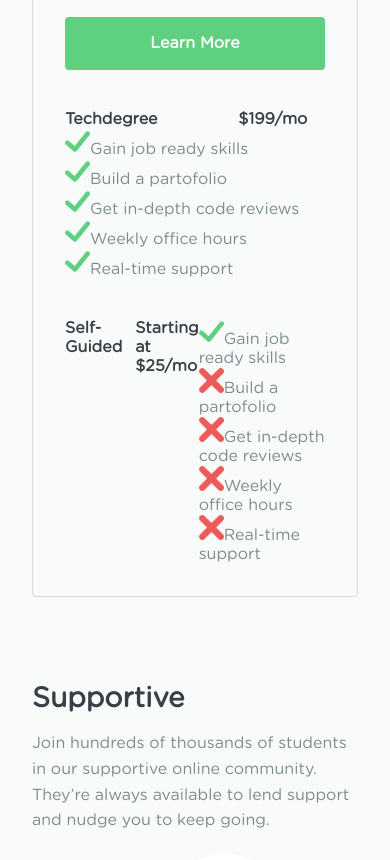
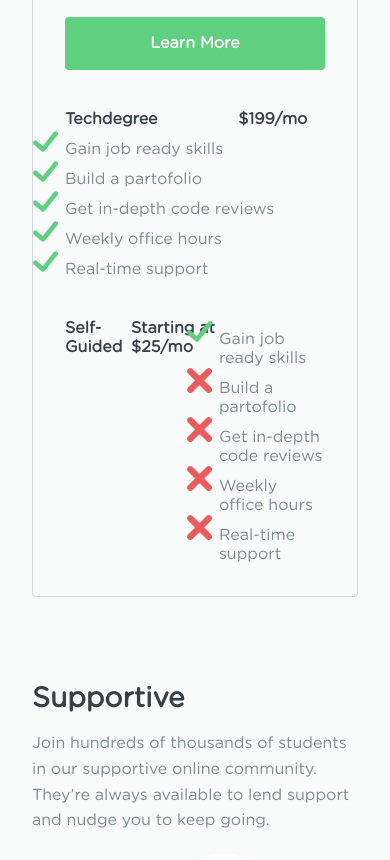
Before and after one commit to FabienHP/projet1, a plain HTML site: page index.html in a window 390 px wide. Shown: the part 4548-5408 px from the top of the page. Drawn offline with Linux system fonts and the light colour scheme.

Commit message:
modif 19-09-19 17h54

```diff
--- a/index.html
+++ b/index.html
@@ -157,11 +157,11 @@
                     </div>
 
                     <ul class="checkitems">
-                        <li><img src="img/Check.png" alt="Ok">Gain job ready skills</li>
-                        <li><img src="img/Check.png" alt="Ok">Build a partofolio</li>
-                        <li><img src="img/Check.png" alt="Ok">Get in-depth code reviews</li>
-                        <li><img src="img/Check.png" alt="Ok">Weekly office hours</li>
-                        <li><img src="img/Check.png" alt="Ok">Real-time support</li>
+                        <li class="ok">Gain job ready skills</li>
+                        <li class="ok">Build a partofolio</li>
+                        <li class="ok">Get in-depth code reviews</li>
+                        <li class="ok">Weekly office hours</li>
+                        <li class="ok">Real-time support</li>
                     </ul>
                 </div>
 
@@ -169,15 +169,15 @@
                     <div class="col-sm-6">
                         <h5 >Self-Guided</h5>
                     </div>
-                    <div class="col-sm-4">
-                        <span>Starting at $25/mo</span>
+                    <div class="col-sm-8 selfguided">
+                        <span>Starting at</span><span> $25/mo</span>
                     </div>
                     <ul class="checkitems">
-                        <li><img src="img/Check.png" alt="Ok">Gain job ready skills</li>
-                        <li><img src="img/Cross.png" alt="No">Build a partofolio</li>
-                        <li><img src="img/Cross.png" alt="No">Get in-depth code reviews</li>
-                        <li><img src="img/Cross.png" alt="No">Weekly office hours</li>
-                        <li><img src="img/Cross.png" alt="No">Real-time support</li>
+                        <li class="ok">Gain job ready skills</li>
+                        <li class="no">Build a partofolio</li>
+                        <li class="no">Get in-depth code reviews</li>
+                        <li class="no">Weekly office hours</li>
+                        <li class="no">Real-time support</li>
                     </ul>
                 </div>
             </section>
--- a/style.css
+++ b/style.css
@@ -493,10 +493,20 @@
 
      }
 
+     .ok{
+         list-style-image: url(img/Check.png);
+     }
+
+     .no{
+         list-style-image: url(img/Cross.png);
+     }
+
      .checkitems{
-         display:flex;
-         flex-direction: column;
-         list-style: none;
+        display:flex;
+        flex-direction: column;
+        justify-items: center;
+
+        list-style: none;
      }
 
 /*Fin section Launch your career*/
```
